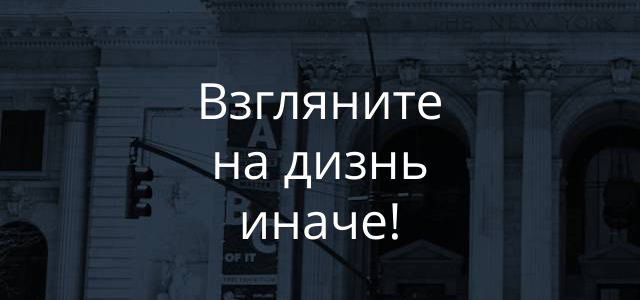
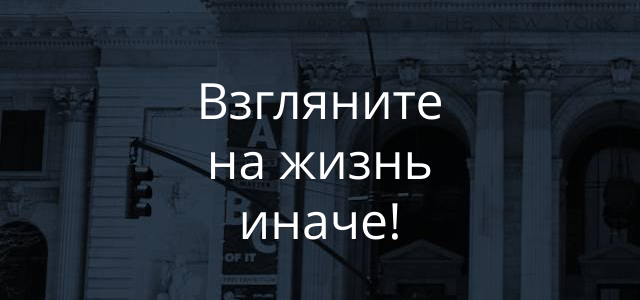
Before and after one commit to Erzhan-Temir/Pink, a website: page src/index.html in a window 1280 px wide. Shown: the part 143-443 px from the top of the page, 0-640 px from the left. Drawn offline with nearby package versions, Linux system fonts and the light colour scheme; files that its build step writes are made by us from their sources.

Commit message:
build: correct spelling errors

```diff
--- a/src/index.html
+++ b/src/index.html
@@ -52,7 +52,7 @@
     </header>
 
     <main>
-      <h1 class="visually-hidden">Приложение Pink - взгляните на дизнь иначе!</h1>
+      <h1 class="visually-hidden">Приложение Pink - взгляните на жизнь иначе!</h1>
       <section class="intro">
         <div class="intro__bg--mobile"></div>
         <div class="intro__wrapper">
@@ -65,7 +65,7 @@
           </div>
 
           <div class="intro__description--container">
-            <h2 class="intro__heading">Взгляните на дизнь иначе!</h2>
+            <h2 class="intro__heading">Взгляните на жизнь иначе!</h2>
 
             <button type="button" class="btn btn-light btn-block btn-custom intro__button">Скачать приложение</button>
 
```
